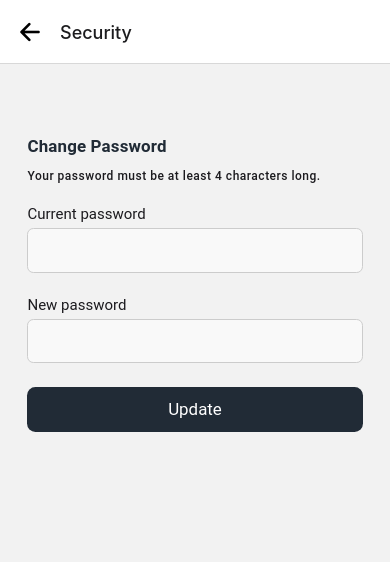
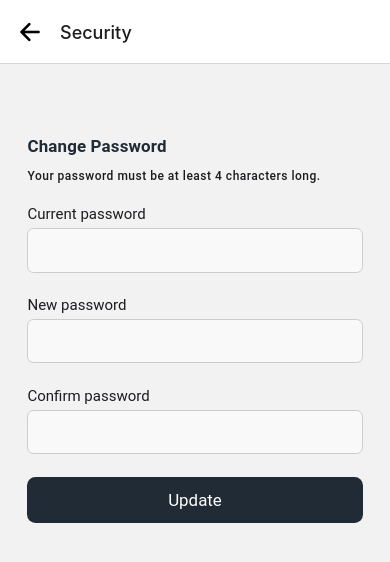
Before and after one commit to Josemarsilvestre/vendureApp, a React Native app: screen /Password in a window 390 px wide. Shown: the top 562 px of the page. Built offline with nearby package versions, Linux system fonts and the light colour scheme; no server answers.

Commit message:
modified:   src/components/auth/login.tsx 	modified:   src/components/tab_profile/password.tsx 	modified:   utils/validation.ts

```diff
--- a/src/components/auth/login.tsx
+++ b/src/components/auth/login.tsx
@@ -87,9 +87,9 @@ export default function LoginScreen({ navigation }: LoginScreenProps) {
 
         if (channels && channels.length > 0) {
           const token = channels[0].token;
-
+          const pass = password;
           // Armazena o token e a senha de forma segura
-          await updateAuthToken(token);
+          await updateAuthToken(token, pass);
         }
       }
     } catch (error) {
@@ -107,9 +107,10 @@ export default function LoginScreen({ navigation }: LoginScreenProps) {
     }
   }
 
-  async function updateAuthToken(newToken: string) {
+  async function updateAuthToken(newToken: string, pass: string) {
     try {
       await SecureStore.setItemAsync("token", newToken);
+      await SecureStore.setItemAsync("password", pass);
     } catch (error) {
       console.error("Erro ao atualizar o token:", error);
       throw error;
--- a/src/components/tab_profile/password.tsx
+++ b/src/components/tab_profile/password.tsx
@@ -1,20 +1,29 @@
-import { useMutation, useQuery } from '@apollo/client';
-import { View, ScrollView, Alert, KeyboardAvoidingView, Platform, TouchableOpacity, StyleSheet } from 'react-native'
+import { useMutation, useQuery } from "@apollo/client";
+import {
+  View,
+  ScrollView,
+  Alert,
+  KeyboardAvoidingView,
+  Platform,
+  TouchableOpacity,
+  StyleSheet,
+} from "react-native";
 import { moderateScale } from "react-native-size-matters";
-import { yupResolver } from '@hookform/resolvers/yup';
-import * as SecureStore from 'expo-secure-store';
-import { Text } from 'react-native-paper';
-import { useForm } from 'react-hook-form';
+import { yupResolver } from "@hookform/resolvers/yup";
+import * as SecureStore from "expo-secure-store";
+import { Text } from "react-native-paper";
+import { useForm } from "react-hook-form";
 
-import { UPDATE_CUSTOMER_PASSWORD } from '../../api/mutation/updateCustomer';
-import { GET_CUSTOMER } from '../../api/mutation/profile';
-import { changePasswordSchema } from '../../../utils/validation';
-import TextField from '../common/TextField';
-import { useState } from 'react';
+import { UPDATE_CUSTOMER_PASSWORD } from "../../api/mutation/updateCustomer";
+import { GET_CUSTOMER } from "../../api/mutation/profile";
+import { changePasswordSchema } from "../../../utils/validation";
+import TextField from "../common/TextField";
+import { useState } from "react";
 
 type PasswordFormData = {
   currentPassword: string;
   newPassword: string;
+  confirmPassword: string;
 };
 
 export default function PasswordScreen({ navigation }) {
@@ -28,8 +37,8 @@ export default function PasswordScreen({ navigation }) {
       try {
         await refetchProfile();
         setButtonText("Updated");
-        setButtonColor("#00FF00");
-        navigation.goBack()
+        setButtonColor("green");
+        navigation.goBack();
       } catch (error) {
         console.error(error);
         Alert.alert("Erro", "Ocorreu um erro. Por favor, tente novamente.");
@@ -45,7 +54,8 @@ export default function PasswordScreen({ navigation }) {
     resolver: yupResolver(changePasswordSchema),
     defaultValues: {
       currentPassword: "",
-      newPassword: ""
+      newPassword: "",
+      confirmPassword: "",
     },
   });
 
@@ -56,7 +66,10 @@ export default function PasswordScreen({ navigation }) {
       const savedPassword = await SecureStore.getItemAsync("password");
       if (savedPassword === currentPassword) {
         if (currentPassword === newPassword) {
-          Alert.alert("Erro", "A nova palavra-passe não pode ser igual à atual.");
+          Alert.alert(
+            "Erro",
+            "A nova palavra-passe não pode ser igual à atual."
+          );
         } else {
           await updateCustomerPassword({
             variables: { currentPassword, newPassword },
@@ -65,7 +78,10 @@ export default function PasswordScreen({ navigation }) {
           await SecureStore.setItemAsync("password", newPassword);
         }
       } else {
-        Alert.alert("Erro", "A palavra-passe atual não corresponde à guardada.");
+        Alert.alert(
+          "Erro",
+          "A palavra-passe atual não corresponde à guardada."
+        );
       }
     } catch (error) {
       console.error(error);
@@ -97,17 +113,30 @@ export default function PasswordScreen({ navigation }) {
                 label="Current password"
                 control={control as any}
                 errors={errors.currentPassword?.message}
+                type="password"
                 name="currentPassword"
               />
               <TextField
                 label="New password"
                 control={control as any}
                 errors={errors.newPassword?.message}
+                type="password"
                 name="newPassword"
               />
 
+              <TextField
+                label="Confirm password"
+                errors={errors.confirmPassword?.message}
+                type="password"
+                name="confirmPassword"
+                control={control}
+              />
+
               <TouchableOpacity
-                style={[styles.TouchableOpacitybtn, { backgroundColor: buttonColor }]}
+                style={[
+                  styles.TouchableOpacitybtn,
+                  { backgroundColor: buttonColor },
+                ]}
                 onPress={handleSubmit(onSubmit)}
               >
                 <Text style={styles.TouchableOpacitybtnText}>{buttonText}</Text>
@@ -117,7 +146,7 @@ export default function PasswordScreen({ navigation }) {
         </View>
       </ScrollView>
     </KeyboardAvoidingView>
-  )
+  );
 }
 
 const styles = StyleSheet.create({
--- a/utils/validation.ts
+++ b/utils/validation.ts
@@ -42,6 +42,9 @@ export const changePasswordSchema = Yup.object().shape({
   newPassword: Yup.string()
     .required("Please enter the new password\n")
     .min(4, "The password must be at least 4 characters long"),
+  confirmPassword: Yup.string()
+    .required("Password confirmation required\n")
+    .oneOf([Yup.ref("newPassword")], "Password confirmation is incorrect"),
 });
 
 export const addressSchema = Yup.object().shape({
```
